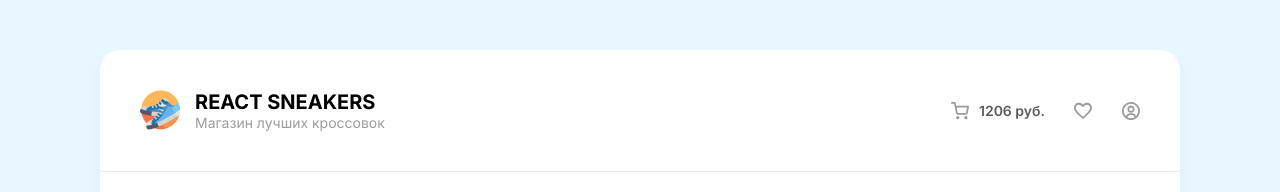
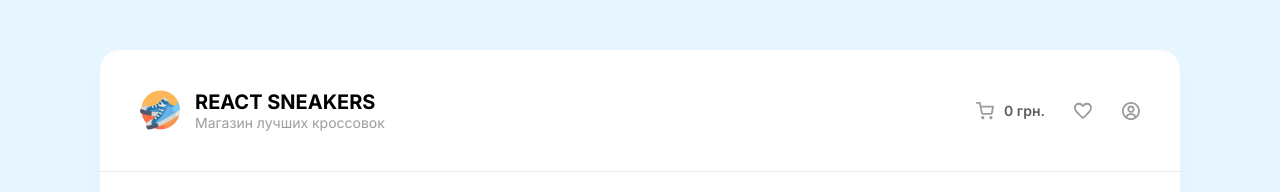
Before and after one commit to uzatsepin/sneakers, a React (Create React App) app: page / in a window 1280 px wide. Shown: the top 192 px of the page. Built offline with nearby package versions, Linux system fonts and the light colour scheme; no server answers.

Commit message:
fixed price in shopping cart

```diff
--- a/src/components/Header/Header.js
+++ b/src/components/Header/Header.js
@@ -1,6 +1,13 @@
+import { useContext } from 'react';
 import {Link} from 'react-router-dom';
+import AppContext from '../../context';
 
 function Header(props) {
+
+  const { cartItems } = useContext(AppContext);
+
+  const shoppingPrice = cartItems.reduce((sum, obj) => obj.price + sum, 0);
+
     return (
         <header className="header">
         <div className="header__left">
@@ -15,7 +22,7 @@ function Header(props) {
         <ul className="header__right">
           <li onClick={props.onClickCart} className="header__card">
             <img className="header__card-img" width={18} height={18} src="/images/cart.svg" alt="cart" />
-            <span>1206 руб.</span>
+            <span>{shoppingPrice} грн.</span>
             </li>
           <li>
             <Link to="/favourites">
--- a/src/components/Product/Product.js
+++ b/src/components/Product/Product.js
@@ -47,7 +47,7 @@ function Product ({id, imageUrl, title, price, onFavourite, onPlus, favourited =
         <div className="product_wrapper">
         <div className="product__price">
           <span>Цена:</span>
-          <b>{price} руб.</b>
+          <b>{price} грн.</b>
         </div>
         <img
               width={32}
```
